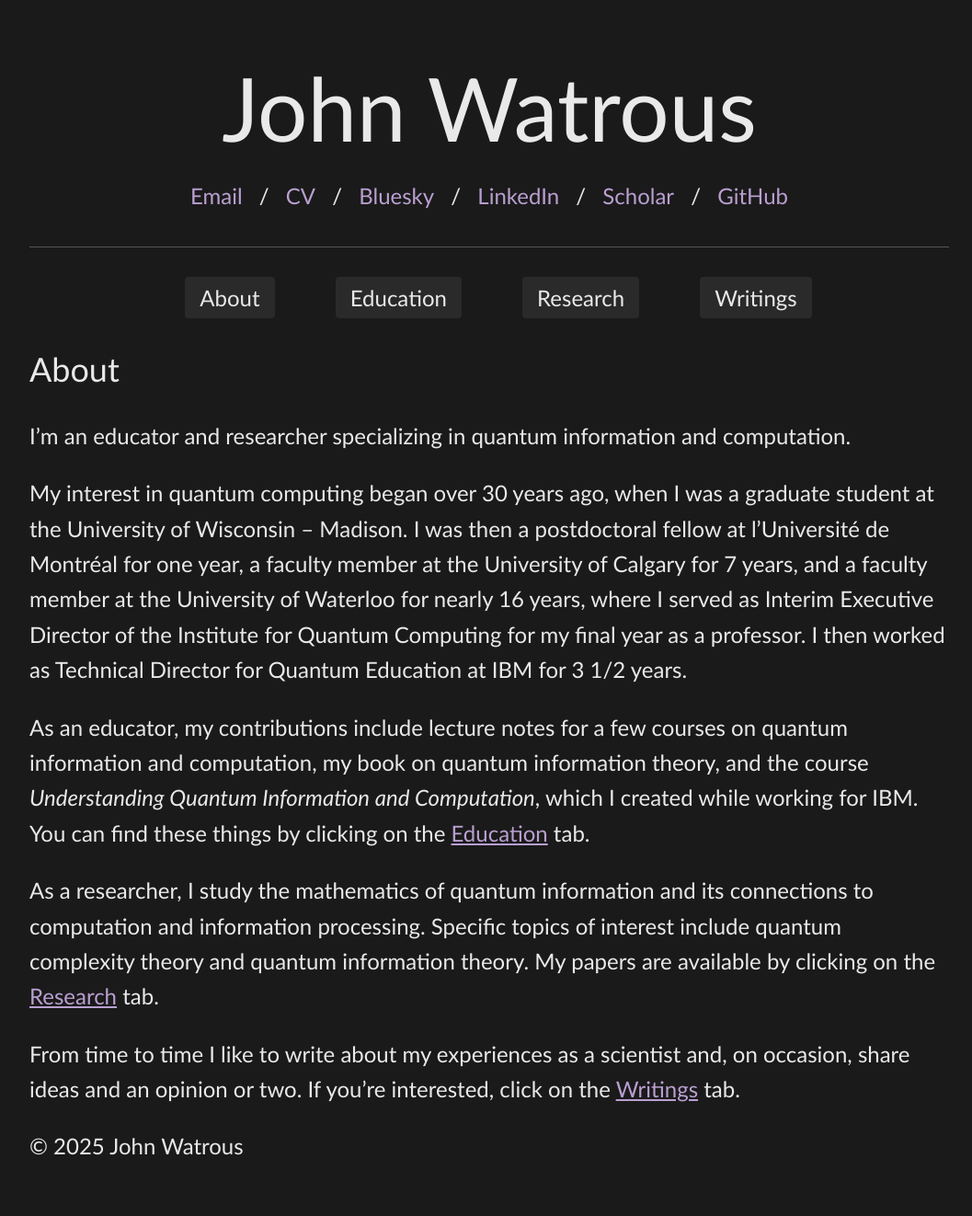
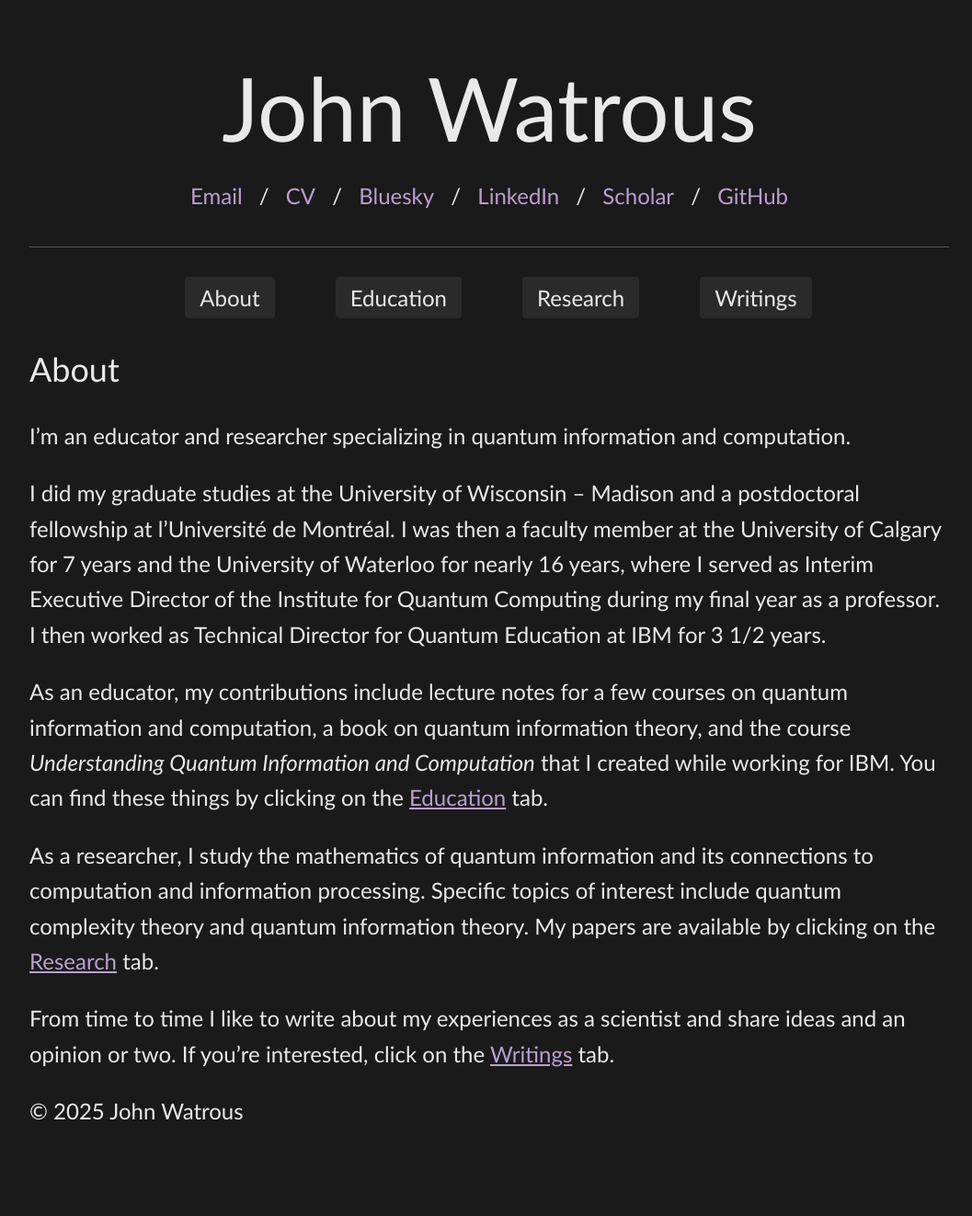
Before and after one commit to jhwatrous/jhwatrous.github.io, a Jekyll site: the page built from index.md, in a window 1280 px wide. Shown: the whole page at 92% size, without its empty margins (108-1165 px from the left). Built offline with Jekyll 4.4.1, drawn with Linux system fonts in a browser that asks for light colours; after the commit the page ends 1283 px from its top, so only the background shows below that.

Commit message:
Revising...

```diff
--- a/index.md
+++ b/index.md
@@ -7,10 +7,10 @@ title: Home
 
 I’m an educator and researcher specializing in quantum information and computation.
 
-My interest in quantum computing began over 30 years ago, when I was a graduate student at the University of Wisconsin – Madison. I was then a postdoctoral fellow at l'Université de Montréal for one year, a faculty member at the University of Calgary for 7 years, and a faculty member at the University of Waterloo for nearly 16 years, where I served as Interim Executive Director of the Institute for Quantum Computing for my final year as a professor. I then worked as Technical Director for Quantum Education at IBM for 3 1/2 years.
+I did my graduate studies at the University of Wisconsin – Madison and a postdoctoral fellowship at l'Université de Montréal. I was then a faculty member at the University of Calgary for 7 years and the University of Waterloo for nearly 16 years, where I served as Interim Executive Director of the Institute for Quantum Computing during my final year as a professor. I then worked as Technical Director for Quantum Education at IBM for 3 1/2 years.
 
-As an educator, my contributions include lecture notes for a few courses on quantum information and computation, my book on quantum information theory, and the course *Understanding Quantum Information and Computation*, which I created while working for IBM. You can find these things by clicking on the <a href="{{ '/education.html' | relative_url }}">Education</a> tab.
+As an educator, my contributions include lecture notes for a few courses on quantum information and computation, a book on quantum information theory, and the course *Understanding Quantum Information and Computation* that I created while working for IBM. You can find these things by clicking on the <a href="{{ '/education.html' | relative_url }}">Education</a> tab.
 
 As a researcher, I study the mathematics of quantum information and its connections to computation and information processing. Specific topics of interest include quantum complexity theory and quantum information theory. My papers are available by clicking on the <a href="{{ '/research.html' | relative_url }}">Research</a> tab.
 
-From time to time I like to write about my experiences as a scientist and, on occasion, share ideas and an opinion or two. If you're interested, click on the <a href="{{ '/writings.html' | relative_url }}">Writings</a> tab.
+From time to time I like to write about my experiences as a scientist and share ideas and an opinion or two. If you're interested, click on the <a href="{{ '/writings.html' | relative_url }}">Writings</a> tab.
```
